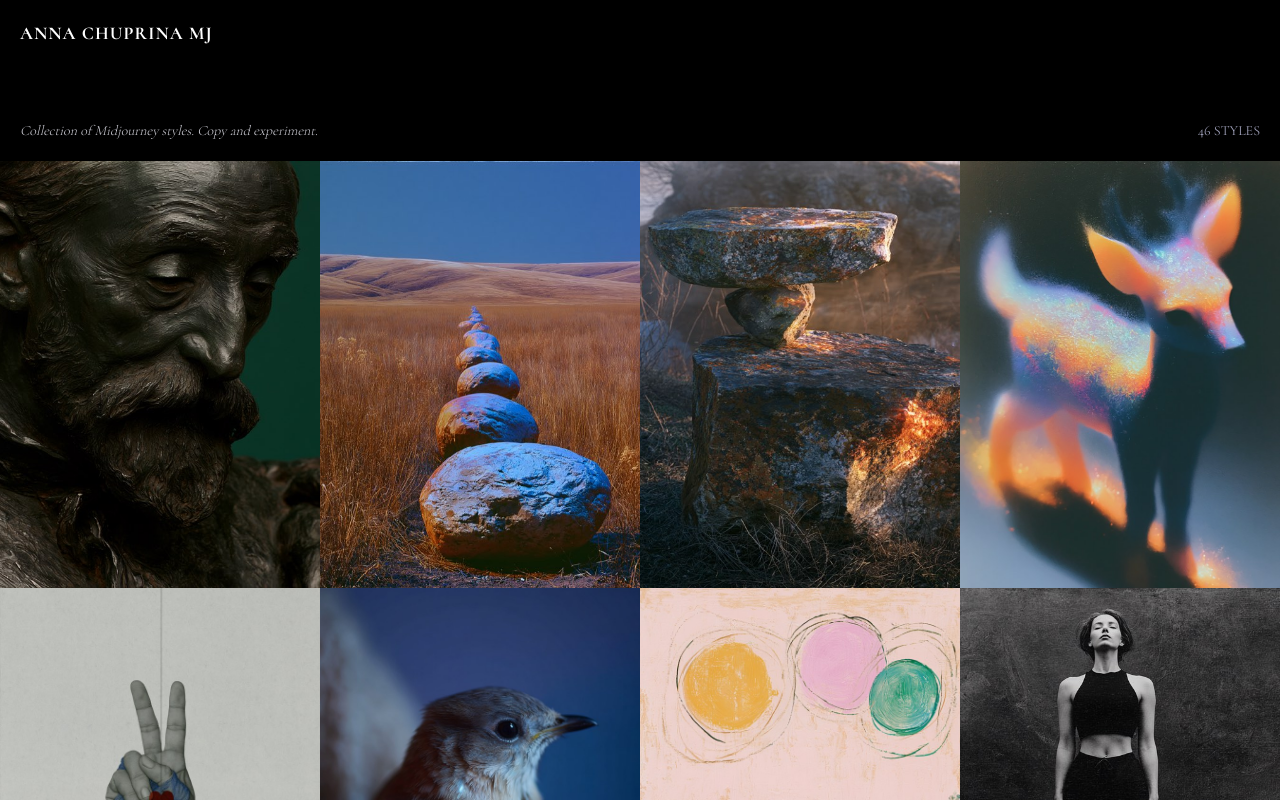
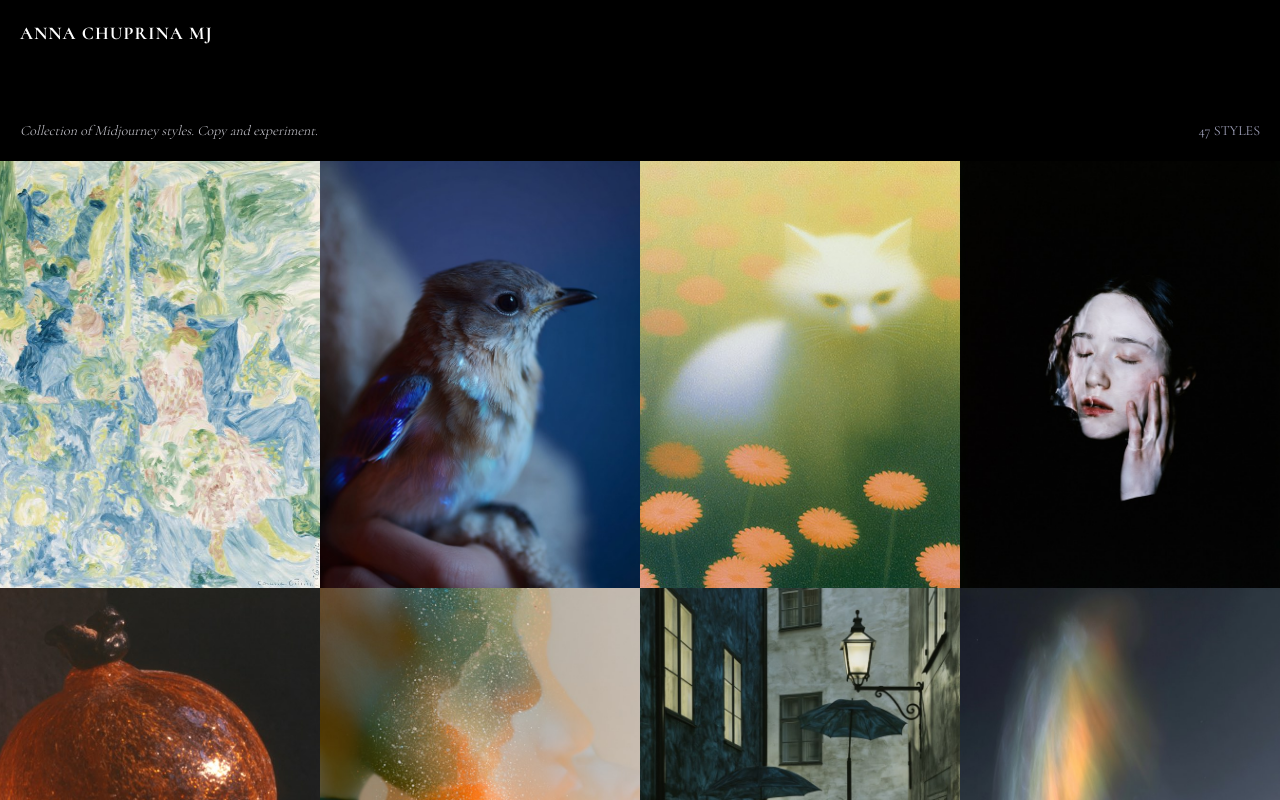
Before and after one commit to annachuprina/mj, a React (Vite) app: page / in a window 1280 px wide. Shown: the top 800 px of the page. Built offline with nearby package versions, Linux system fonts and the light colour scheme.

Commit message:
Added image 48 with style

```diff
--- a/src/App.jsx
+++ b/src/App.jsx
@@ -280,6 +280,12 @@ const galleryItems = [
     alt: 'illustration of crowd in the bus',
     prompt: 'illustration of crowd in the bus',
   },
+  {
+    style: '--sref 5017775742',
+    src: `${import.meta.env.BASE_URL}images/optimized-small/48.jpg`,
+    alt: 'illustration of a woman hugging acocker spaniel dog',
+    prompt: 'illustration of a woman hugging acocker spaniel dog',
+  },
 ]
 
 const getDailyShuffleKey = (date = new Date()) => {
```
Also changed, not shown: public/images/optimized-small/48.jpg (added), 1 other file (tests, documents, lock files or other folders).
